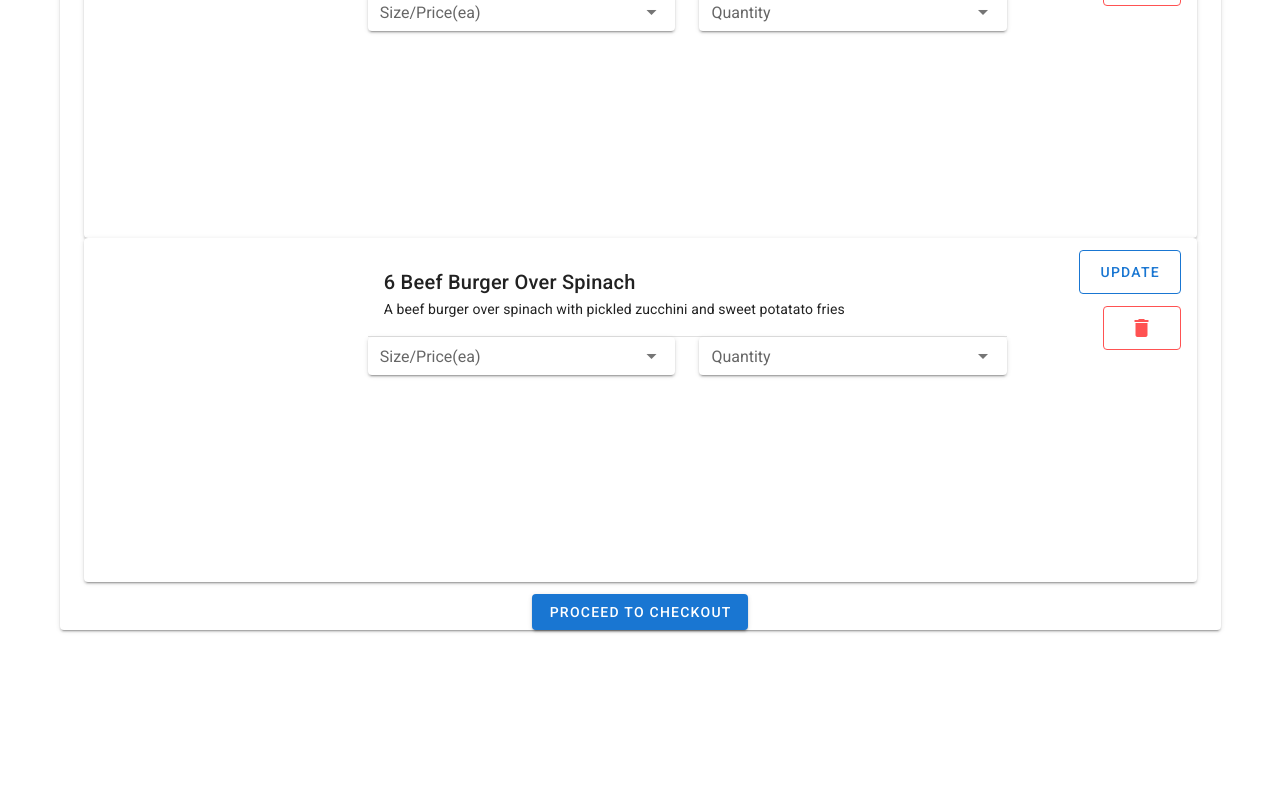
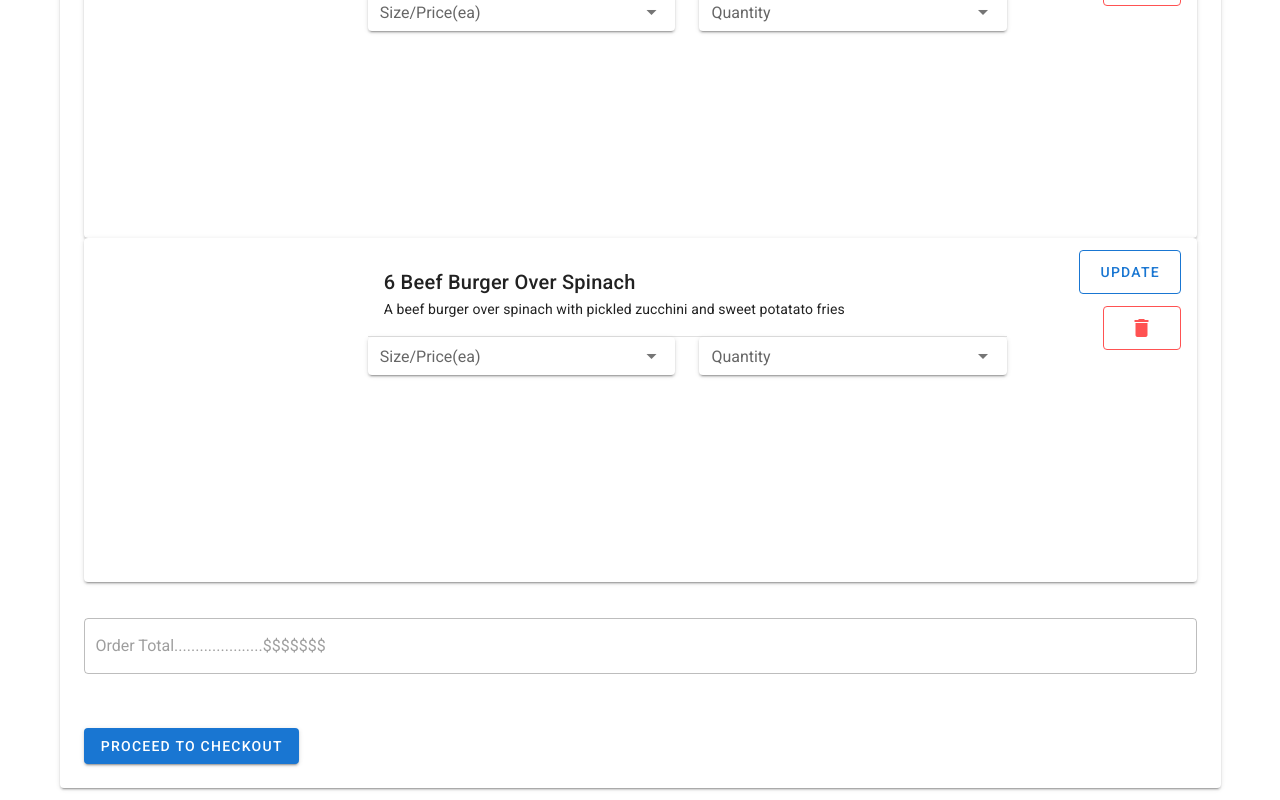
Before and after one commit to cpwalters75/FreshPlatez, a Vue app: page /checkout in a window 1280 px wide. Shown: the part 2170-2970 px from the top of the page. Before the commit the page ends 2812 px from the top, so only its background shows below. Built offline with nearby package versions, Linux system fonts and the light colour scheme.

Commit message:
added Total text-field and updated card styling on CheckoutCard and CheckoutList

```diff
--- a/src/components/CheckoutList.vue
+++ b/src/components/CheckoutList.vue
@@ -13,14 +13,26 @@
           </v-container>
         </v-col>
       </v-row>
-
-      <v-row justify="center" elevation="1">
+      <v-row>
+        <v-col col="12">
+          <v-container elevation="2">
+            <v-row>
+              <v-col cols="12">
+                <v-text-field disabled label="Order Total.....................$$$$$$$" outlined></v-text-field>
+              </v-col>
+            </v-row>
+            <v-row>
+              <v-col cols="12">
                 <v-dialog v-model="displayModal" persistent max-width="600px">
                   <template v-slot:activator="{ on }">
                     <v-btn color="primary" dark v-on="on">Proceed to Checkout</v-btn>
                   </template>
                   <CheckoutForm @close-modal="closeModal" />
                 </v-dialog>
+              </v-col>
+            </v-row>
+          </v-container>
+        </v-col>
       </v-row>
     </v-container>
   </v-card>
```
Lines whose indentation alone changed are shown as unchanged.
